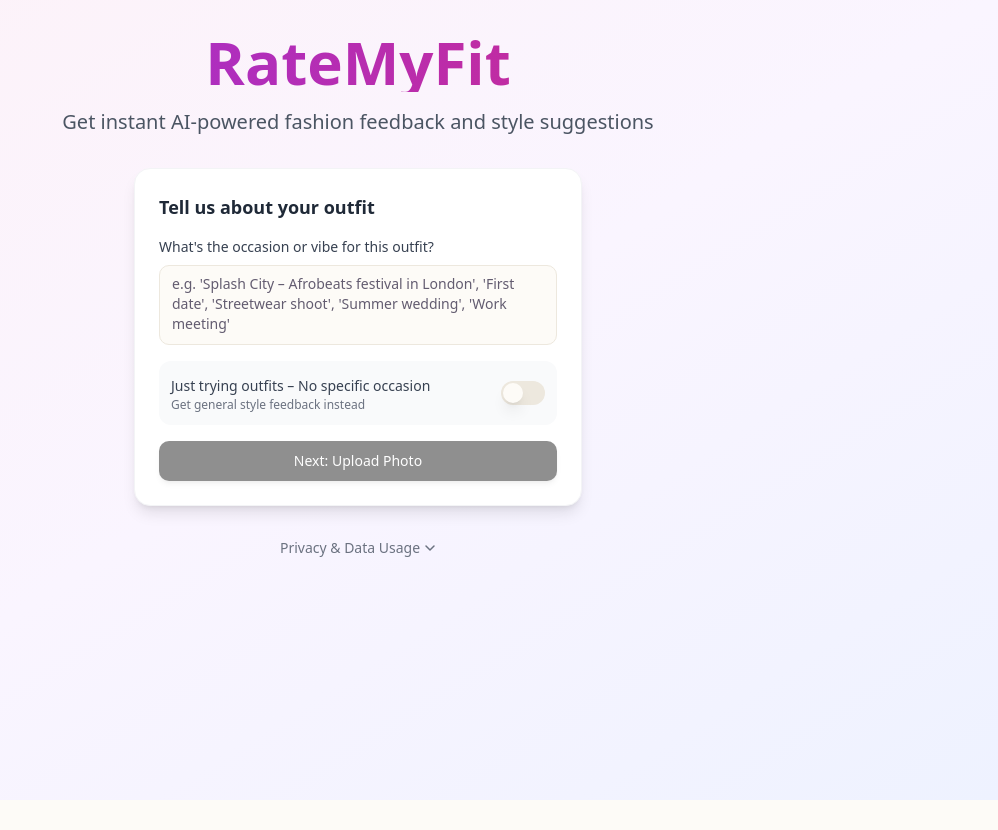
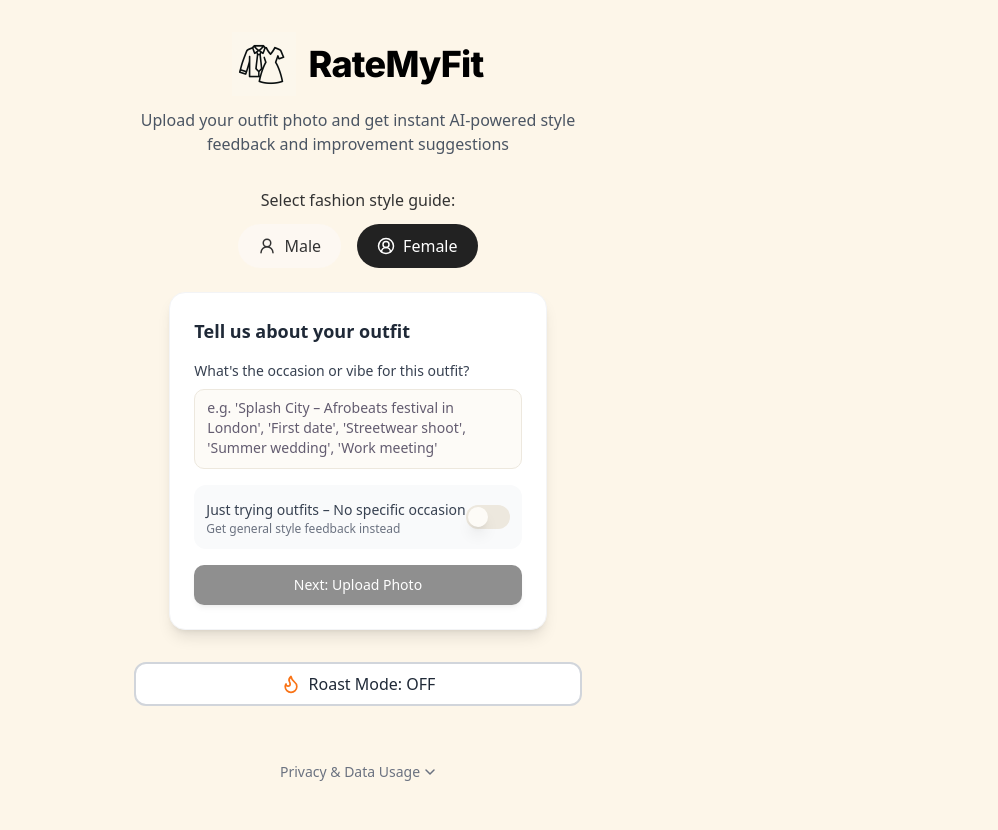
Before and after one commit to Patlp/outfit-insight-rater, a React (Vite) app: page / in a window 1280 px wide. Shown: the whole page, without its empty margins (282-1280 px from the left). Before the commit the page ends 800 px from the top, so only its background shows below. Built offline with nearby package versions, Linux system fonts and the light colour scheme.

Commit message:
Reverted to commit 929bba8b87b09028aa798fa19393c57c0b45afeb

```diff
--- a/src/pages/Index.tsx
+++ b/src/pages/Index.tsx
@@ -1,87 +1,63 @@
 
-import { RatingProvider, useRating } from '@/context/RatingContext';
+import React from 'react';
+import { RatingProvider } from '@/context/RatingContext';
 import GenderToggle from '@/components/GenderToggle';
-import RoastModeToggle from '@/components/RoastModeToggle';
 import UploadArea from '@/components/UploadArea';
 import RatingDisplay from '@/components/RatingDisplay';
+import PrivacyNotice from '@/components/PrivacyNotice';
+import RoastModeToggle from '@/components/RoastModeToggle';
 import InviteWall from '@/components/InviteWall';
-import PrivacyNotice from '@/components/PrivacyNotice';
-import OccasionContextInput from '@/components/upload/OccasionContextInput';
+import { useRating } from '@/context/RatingContext';
+import { Toaster } from '@/components/ui/sonner';
 
-const AppContent = () => {
-  const {
-    currentStep,
-    setCurrentStep,
-    setOccasionContext,
-    ratingResult,
-    showInviteWall
-  } = useRating();
-
-  const handleOccasionNext = (occasionData: { eventContext: string | null; isNeutral: boolean }) => {
-    setOccasionContext(occasionData);
-    setCurrentStep('upload');
-  };
-
-  const handleBackToOccasion = () => {
-    setCurrentStep('occasion');
-  };
-
-  if (showInviteWall) {
-    return <InviteWall />;
-  }
-
-  if (ratingResult) {
-    return <RatingDisplay />;
-  }
+const HomeContent: React.FC = () => {
+  const { ratingResult } = useRating();
 
   return (
-    <div className="min-h-screen bg-gradient-to-br from-pink-50 via-purple-50 to-indigo-50">
-      <div className="container mx-auto px-4 py-8">
-        <div className="text-center mb-8">
-          <h1 className="text-4xl md:text-6xl font-bold bg-gradient-to-r from-purple-600 to-pink-600 bg-clip-text text-transparent mb-4">
+    <div className="w-full max-w-2xl mx-auto px-4 py-8 flex flex-col items-center">
+      <header className="text-center mb-8">
+        <div className="flex items-center justify-center mb-3">
+          <img
+            src="/lovable-uploads/517422e1-0903-4a86-a7c0-a2c7ff150996.png"
+            alt="RateMyFit Logo"
+            className="h-16 mr-3"
+          />
+          <h1 className="text-3xl md:text-4xl font-bold text-black" style={{
+            fontFamily: "'Inter', 'Helvetica Neue', sans-serif",
+            letterSpacing: '-0.02em',
+            fontWeight: 800
+          }}>
             RateMyFit
           </h1>
-          <p className="text-xl text-gray-600 mb-8">
-            Get instant AI-powered fashion feedback and style suggestions
-          </p>
         </div>
+        <p className="text-gray-600 max-w-md mx-auto">
+          Upload your outfit photo and get instant AI-powered style feedback and improvement suggestions
+        </p>
+      </header>
 
-        <div className="max-w-2xl mx-auto">
-          {currentStep === 'occasion' && (
-            <OccasionContextInput onNext={handleOccasionNext} />
-          )}
+      <GenderToggle />
+      <InviteWall />
 
-          {currentStep === 'upload' && (
-            <div className="space-y-6">
-              <div className="flex justify-center">
-                <button
-                  onClick={handleBackToOccasion}
-                  className="text-purple-600 hover:text-purple-700 text-sm font-medium flex items-center gap-1"
-                >
-                  ← Back to occasion details
-                </button>
-              </div>
+      <div className="mb-8">
+        <UploadArea />
+      </div>
 
-              <div className="flex justify-center gap-4 mb-6">
-                <GenderToggle />
-                <RoastModeToggle />
-              </div>
+      <RoastModeToggle />
 
-              <UploadArea />
-            </div>
-          )}
-        </div>
+      {ratingResult && <RatingDisplay />}
 
-        <PrivacyNotice />
-      </div>
+      <PrivacyNotice />
     </div>
   );
 };
 
-const Index = () => {
+const Index: React.FC = () => {
   return (
     <RatingProvider>
-      <AppContent />
+      <div className="min-h-screen bg-warm-cream">
+        <HomeContent />
+        <Toaster position="bottom-center" />
+      </div>
     </RatingProvider>
   );
 };
```
